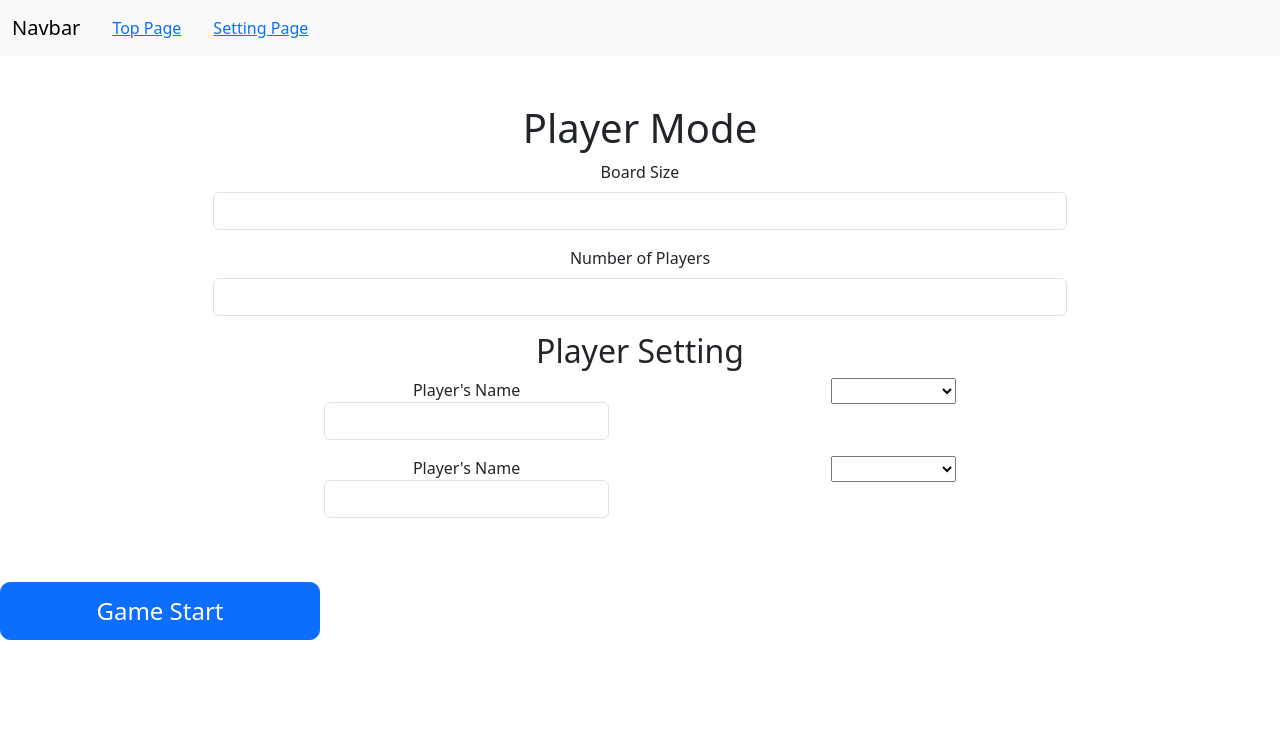
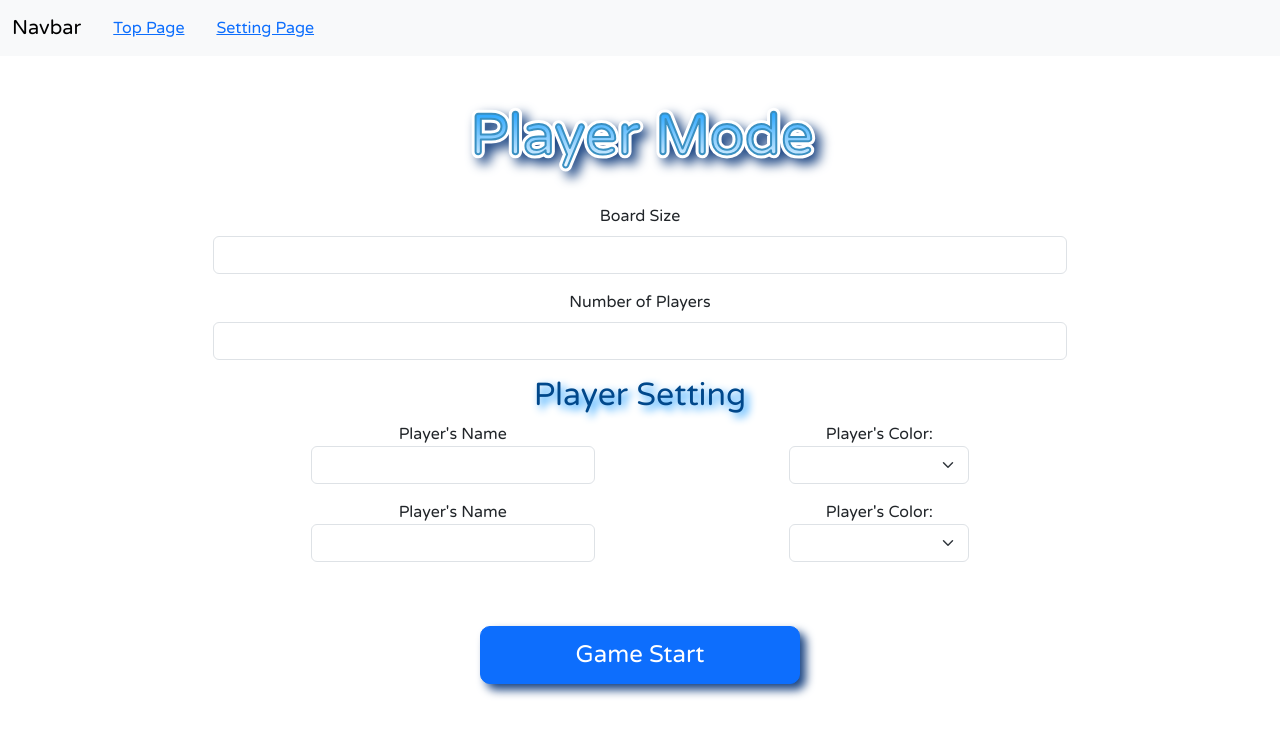
Before and after one commit to Recursion-TeamE/Connect4, a Vue app: page /setting/playerMode in a window 1280 px wide. Shown: the top 736 px of the page. Built offline with nearby package versions, Linux system fonts and the light colour scheme.

Commit message:
Added PlayerModeSVG.vue and SettingSVG.vue

```diff
--- a/src/App.vue
+++ b/src/App.vue
@@ -15,3 +15,11 @@ export default {
   },
 };
 </script>
+
+<style>
+/* Google fonts */
+@import url("https://fonts.googleapis.com/css2?family=Varela+Round&display=swap");
+#app {
+  font-family: "Varela Round", sans-serif;
+}
+</style>
--- /dev/null
+++ b/src/components/PlayerModeSVG.vue
@@ -0,0 +1,47 @@
+<template>
+  <div d-flex>
+    <div>
+      <svg viewBox="0 0 100 50">
+        <text class="background" x="-35" y="50%" font-size="1.8em">Player Mode</text>
+        <text
+          fill="url(#gradient04)"
+          class="foreground"
+          x="-35"
+          y="50%"
+          font-size="1.8em"
+        >
+          Player Mode
+        </text>
+        <defs>
+          <linearGradient id="gradient04" x1="0%" y1="0%" x2="0%" y2="100%">
+            <stop offset="0%" stop-color="#0095ff" />
+            <stop offset="100%" stop-color="#ffffff" />
+          </linearGradient>
+        </defs>
+      </svg>
+    </div>
+
+  </div>
+</template>
+
+<style scoped>
+svg {
+  display: inline-block;
+  width: 200px;
+  height: auto;
+  overflow: visible;
+}
+
+.background {
+  stroke: #ffffff;
+  stroke-width: 4;
+  stroke-linejoin: round;
+  filter: drop-shadow(3px 3px 3px #1b4583);
+}
+
+.foreground {
+  stroke: #3a90c2;
+  stroke-width: 1;
+  stroke-linejoin: round;
+}
+</style>
--- /dev/null
+++ b/src/components/SettingSVG.vue
@@ -0,0 +1,68 @@
+<template>
+  <div d-flex>
+    <div>
+      <svg viewBox="0 0 100 50">
+        <text class="background" x="-10" y="50%" font-size="1.8em">CHOOSE</text>
+        <text
+          fill="url(#gradient04)"
+          class="foreground"
+          x="-10"
+          y="50%"
+          font-size="1.8em"
+        >
+          CHOOSE
+        </text>
+        <defs>
+          <linearGradient id="gradient04" x1="0%" y1="0%" x2="0%" y2="100%">
+            <stop offset="0%" stop-color="#0095ff" />
+            <stop offset="100%" stop-color="#ffffff" />
+          </linearGradient>
+        </defs>
+      </svg>
+    </div>
+    <div>
+      <svg viewBox="0 0 100 50">
+        <text class="background" x="-40" y="50%" font-size="1.8em">
+          GAME MODE
+        </text>
+        <text
+          fill="url(#gradient04)"
+          class="foreground"
+          x="-40"
+          y="50%"
+          font-size="1.8em"
+        >
+          GAME MODE
+        </text>
+        <defs>
+          <linearGradient id="gradient04" x1="0%" y1="0%" x2="0%" y2="100%">
+            <stop offset="0%" stop-color="#0030ff" />
+            <stop offset="100%" stop-color="#90e0ff" />
+          </linearGradient>
+        </defs>
+      </svg>
+    </div>
+  </div>
+</template>
+
+<style scoped>
+svg {
+  display: inline-block;
+  width: 200px;
+  height: auto;
+  overflow: visible;
+}
+
+.background {
+  stroke: #ffffff;
+  stroke-width: 4;
+  stroke-linejoin: round;
+  filter: drop-shadow(3px 3px 3px #1b4583);
+}
+
+.foreground {
+  stroke: #3a90c2;
+  stroke-width: 1;
+  stroke-linejoin: round;
+}
+</style>
--- a/src/views/PlayerMode.vue
+++ b/src/views/PlayerMode.vue
@@ -1,6 +1,6 @@
 <template>
   <div class="text-center d-flex flex-column">
-    <h1 class="pt-5">Player Mode</h1>
+    <PlayerModeSVG class="pt-5" />
     <form class="d-flex flex-column align-items-center">
       <div class="col-8 mb-3">
         <label for="boardSize" class="form-label">Board Size</label>
@@ -23,7 +23,7 @@
       </div>
       <h2>Player Setting</h2>
       <div
-        v-for="player in players"
+        v-for="(player, index) in players"
         v-bind:key="player.index"
         class="d-flex justify-content-around col-8 mb-3"
       >
@@ -38,35 +38,54 @@
             id="playersName"
           />
         </div>
-        <div v-on:change="hideOption">
-          <select v-model="player.color" aria-label="Default select example">
-            <option selected>Player's Color</option>
-            <option value="red" v-bind:disabled="isSelected">Red</option>
-            <option value="blue" v-bind:disabled="isSelected">Blue</option>
-            <option value="yellow" v-bind:disabled="isSelected">Yellow</option>
-            <option value="green" v-bind:disabled="isSelected">Green</option>
+        <div @change="initializeColors(index, player.color)">
+          <label class="form-check-label" for="playersColer"
+            >Player's Color: {{ player.color }}</label
+          >
+          <select
+            class="form-select"
+            v-model="player.color"
+            aria-label="Default select example"
+            id="playersColer"
+          >
+            <option value="?" selected>Select Your Color</option>
+            <option value="red" v-if="isRedUnselected">Red</option>
+            <option value="blue" v-if="isBlueUnselected">Blue</option>
+            <option value="yellow" v-if="isYellowUnselected">Yellow</option>
+            <option value="green" v-if="isGreenUnselected">Green</option>
           </select>
         </div>
       </div>
     </form>
-    <button class="col-3 mt-5 btn btn-primary" @click="test()">
-      Game Start
-    </button>
+    <div>
+      <button class="col-3 mt-5 btn btn-primary" @click="test()">
+        Game Start
+      </button>
+    </div>
   </div>
 </template>
 
 <script>
-// import { mapState } from 'vuex'
 import { Player } from "@/model/index.js";
+import PlayerModeSVG from "@/components/PlayerModeSVG.vue";
 
 export default {
   data() {
     return {
       numberOfPlayers: 4,
       players: [new Player(), new Player()],
-      isSelected: false,
+      //   isSelected: false,
+      selectedColors: ["", "", "", ""],
+      isRedUnselected: true,
+      isBlueUnselected: true,
+      isYellowUnselected: true,
+      isGreenUnselected: true,
     };
   },
+  components: {
+    PlayerModeSVG,
+  },
+  computed: {},
   methods: {
     changeNumberOfPlayers: function (e) {
       this.numberOfPlayers = e.target.value;
@@ -80,20 +99,63 @@ export default {
     test() {
       console.log(this.players);
     },
-    hideOption() {
-      this.isSelected = true;
+    // hideOption() {
+    //   this.isSelected = true;
+    // },
+    initializeColors: function (index, color) {
+      switch (this.selectedColors[index]) {
+        case "red":
+          this.isRedUnselected = true;
+          break;
+        case "blue":
+          this.isBlueUnselected = true;
+          break;
+        case "yellow":
+          this.isYellowUnselected = true;
+          break;
+        case "green":
+          this.isGreenUnselected = true;
+          break;
+      }
+
+      switch (color) {
+        case "red":
+          this.isRedUnselected = false;
+          this.selectedColors[index] = "red";
+          this.player.color = "?";
+          break;
+        case "blue":
+          this.isBlueUnselected = false;
+          this.selectedColors[index] = "blue";
+          this.player.color = "?";
+          break;
+        case "yellow":
+          this.isYellowUnselected = false;
+          this.selectedColors[index] = "yellow";
+          this.player.color = "?";
+          break;
+        case "green":
+          this.isGreenUnselected = false;
+          this.selectedColors[index] = "green";
+          this.player.color = "?";
+          break;
+      }
     },
   },
 };
 </script>
 
 <style scoped>
+h2 {
+  color: rgb(0, 72, 139);
+  stroke-linejoin: round;
+  filter: drop-shadow(4px 4px 4px #0090ff);
+}
+
 .btn {
   font-size: 1.5rem;
   padding: 10px;
   border-radius: 10px;
-}
-.disa {
-  display: none;
+  filter: drop-shadow(6px 6px 5px #1b4583);
 }
 </style>
--- a/src/views/SettingPage.vue
+++ b/src/views/SettingPage.vue
@@ -1,7 +1,16 @@
 <template>
-  <div class="vh-100 d-flex flex-column justify-content-center align-items-center h-75">
+  <div
+    class="
+      vh-100
+      d-flex
+      flex-column
+      justify-content-center
+      align-items-center
+      h-75
+    "
+  >
     <div class="title text-center">
-      <h1 class="pt-5">CHOOSE GAME MODE</h1>
+      <SettingSVG class="pt-5" />
     </div>
     <div class="d-flex justify-content-between align-items-center h-50">
       <div class="row">
@@ -23,7 +32,12 @@
 </template>
 
 <script>
-export default {};
+import SettingSVG from "@/components/SettingSVG.vue";
+export default {
+  components: {
+    SettingSVG,
+  },
+};
 </script>
 
 <style scoped>
```
